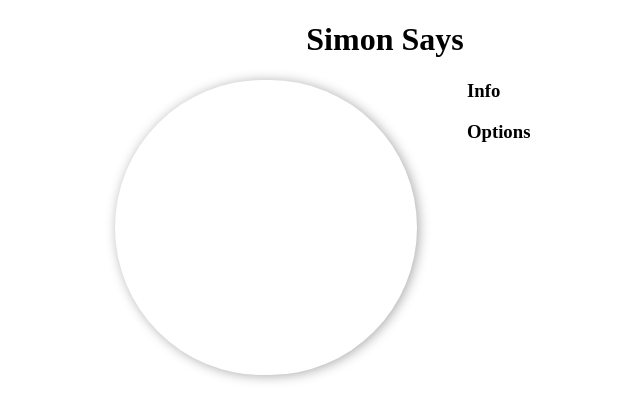
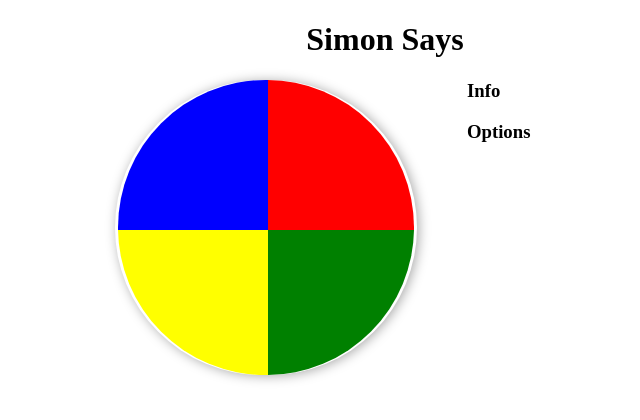
Before and after one commit to ecomeel/simon-says, a Vue app: page / in a window 1280 px wide. Shown: the top 420 px of the page, without its empty margins (255-895 px from the left). Built offline with nearby package versions, Linux system fonts and the light colour scheme.

Commit message:
set colors on simon circle

```diff
--- a/src/components/Simon.vue
+++ b/src/components/Simon.vue
@@ -2,11 +2,19 @@
 export default {};
 </script>
 <template>
-  <div class="simon"></div>
+  <div class="simon">
+    <ul>
+      <li class="red piece"></li>
+      <li class="blue piece"></li>
+      <li class="yellow piece"></li>
+      <li class="green piece"></li>
+    </ul>
+  </div>
 </template>
 <style scoped>
 .simon {
   margin-right: 50px;
+  position: relative;
   width: 302px;
   height: 295px;
   float: left;
@@ -14,4 +22,38 @@ export default {};
   box-shadow: 2px 1px 12px #aaa;
   border-radius: 150px;
 }
+ul,
+li {
+  padding: 0;
+  margin: 0;
+}
+ul {
+  margin-left: 3px;
+  list-style: none;
+}
+.piece {
+  height: 295px;
+  position: absolute;
+  border-radius: 150px;
+}
+.red {
+  background-color: red;
+  clip: rect(0, 300px, 150px, 150px);
+  width: 296px;
+}
+.blue {
+  background-color: blue;
+  clip: rect(0, 150px, 150px, 0);
+  width: 300px;
+}
+.yellow {
+  background-color: yellow;
+  clip: rect(150px, 150px, 300px, 0);
+  width: 300px;
+}
+.green {
+  background-color: green;
+  clip: rect(150px, 300px, 300px, 150px);
+  width: 296px;
+}
 </style>
```
